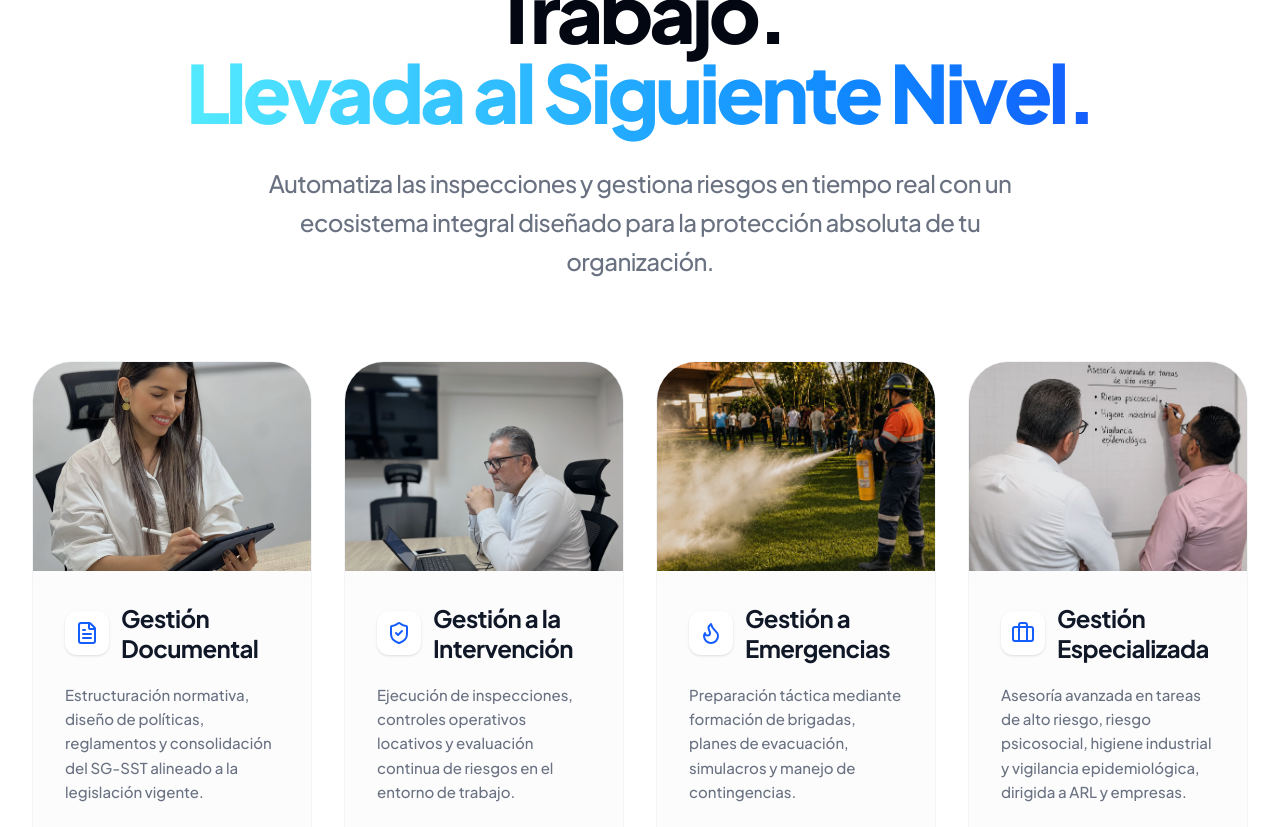
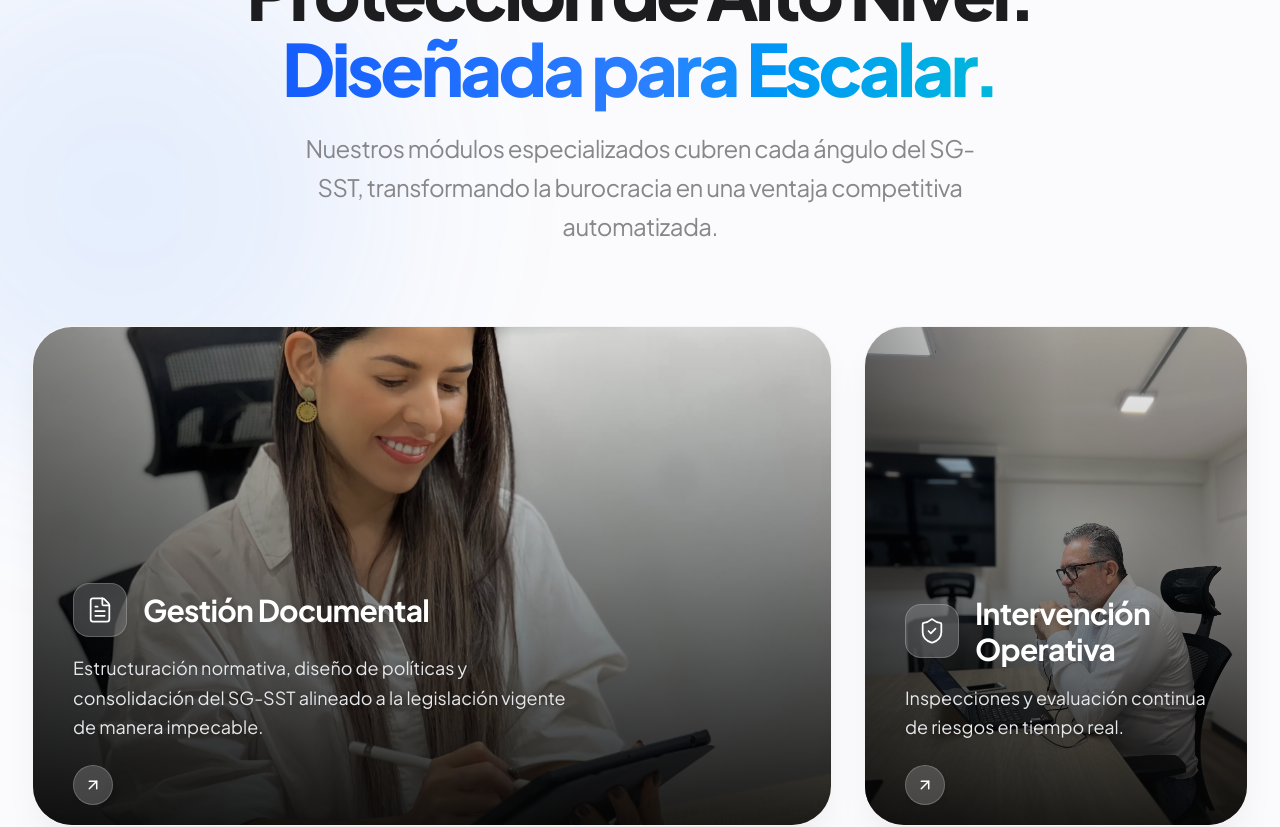
Before and after one commit to integralsst/sistemaintegral, a Next.js app: page / in a window 1280 px wide. Shown: the part 1040-1867 px from the top of the page. Built offline with nearby package versions, Linux system fonts and the light colour scheme; no server answers; the database is empty.

Commit message:
upgrade design12

```diff
--- a/app/components/main/Services.tsx
+++ b/app/components/main/Services.tsx
@@ -1,163 +1,192 @@
 "use client";
 
-import React from 'react';
+import React, { useRef } from 'react';
 import Link from 'next/link';
 import Image from 'next/image';
-import { motion, Variants } from 'framer-motion';
-import {
-  ArrowRight,
-  FileText,
-  ShieldCheck,
-  Flame,
-  Briefcase
-} from "lucide-react";
+import { motion, useScroll, useTransform, Variants } from 'framer-motion';
+import { ArrowRight, FileText, ShieldCheck, Flame, Briefcase } from "lucide-react";
 
-export default function Services() {
-  const serviceCategories = [
+interface ServiceCategory {
+  id: string;
+  icon: React.ReactNode;
+  title: string;
+  description: string;
+  imagePath: string;
+  span: string;
+}
+
+const serviceCategories: ServiceCategory[] = [
   {
     id: "gestion-documental",
-      icon: <FileText size={24} />,
+    icon: <FileText size={28} strokeWidth={1.5} />,
     title: "Gestión Documental",
-      description: "Estructuración normativa, diseño de políticas, reglamentos y consolidación del SG-SST alineado a la legislación vigente.",
-      imagePath: "/images/gestion-documental.webp"
+    description: "Estructuración normativa, diseño de políticas y consolidación del SG-SST alineado a la legislación vigente de manera impecable.",
+    imagePath: "/images/gestion-documental.webp",
+    span: "md:col-span-12 lg:col-span-8" // Tarjeta Ancha
   },
   {
     id: "gestion-a-la-intervencion",
-      icon: <ShieldCheck size={24} />,
-      title: "Gestión a la Intervención",
-      description: "Ejecución de inspecciones, controles operativos locativos y evaluación continua de riesgos en el entorno de trabajo.",
-      imagePath: "/images/intervencion.webp"
+    icon: <ShieldCheck size={28} strokeWidth={1.5} />,
+    title: "Intervención Operativa",
+    description: "Inspecciones y evaluación continua de riesgos en tiempo real.",
+    imagePath: "/images/intervencion.webp",
+    span: "md:col-span-12 lg:col-span-4" // Tarjeta Cuadrada
   },
   {
     id: "gestion-a-emergencias",
-      icon: <Flame size={24} />,
+    icon: <Flame size={28} strokeWidth={1.5} />,
     title: "Gestión a Emergencias",
-      description: "Preparación táctica mediante formación de brigadas, planes de evacuación, simulacros y manejo de contingencias.",
-      imagePath: "/images/emergencias.webp"
+    description: "Formación táctica de brigadas y simulacros de alta precisión.",
+    imagePath: "/images/emergencias.webp",
+    span: "md:col-span-12 lg:col-span-4" // Tarjeta Cuadrada
   },
   {
     id: "gestion-especializada",
-      icon: <Briefcase size={24} />,
+    icon: <Briefcase size={28} strokeWidth={1.5} />,
     title: "Gestión Especializada",
-      description: "Asesoría avanzada en tareas de alto riesgo, riesgo psicosocial, higiene industrial y vigilancia epidemiológica, dirigida a ARL y empresas.",
-      imagePath: "/images/especializada.webp"
+    description: "Asesoría avanzada en tareas de alto riesgo, riesgo psicosocial, higiene industrial y vigilancia epidemiológica para empresas.",
+    imagePath: "/images/especializada.webp",
+    span: "md:col-span-12 lg:col-span-8" // Tarjeta Ancha
   }
 ];
 
-  // Variantes de animación
-  const gridVariants: Variants = {
-    hidden: { opacity: 0 },
-    show: {
-      opacity: 1,
-      transition: { staggerChildren: 0.15, delayChildren: 0.1 }
-    }
+const APPLE_EASE = [0.16, 1, 0.3, 1] as [number, number, number, number];
+
+const headerVariants: Variants = {
+  hidden: { opacity: 0, y: 30 },
+  show: { opacity: 1, y: 0, transition: { duration: 1, ease: APPLE_EASE } }
 };
 
-  const cardVariants: Variants = {
-    hidden: { opacity: 0, y: 40, scale: 0.98 },
-    show: {
-      opacity: 1,
-      y: 0,
-      scale: 1,
-      transition: { type: "spring", stiffness: 80, damping: 20 }
-    }
-  };
+export default function Services() {
+  const containerRef = useRef<HTMLElement>(null);
+  const { scrollYProgress } = useScroll({
+    target: containerRef,
+    offset: ["start end", "end start"]
+  });
+
+  // Efecto Parallax para luces de fondo
+  const yBg = useTransform(scrollYProgress, [0, 1], ["0%", "30%"]);
 
   return (
-   <section id="servicios" className="w-full pt-16 pb-32 px-4 sm:px-6 lg:px-8 relative z-10 bg-white overflow-hidden">
-      <div className="max-w-[1400px] mx-auto flex flex-col items-center text-center">
+    <section
+      id="servicios"
+      ref={containerRef}
+      // Fondo Apple Light Mode
+      className="relative w-full py-24 md:py-32 px-4 sm:px-6 lg:px-8 bg-[#fbfbfd] overflow-hidden font-sans"
+    >
+      {/* Luces Volumétricas adaptadas para fondo claro */}
+      <motion.div style={{ y: yBg }} className="absolute inset-0 pointer-events-none z-0">
+        <div className="absolute top-[-10%] left-[-10%] w-[500px] h-[500px] bg-blue-500/10 rounded-full blur-[100px]" />
+        <div className="absolute bottom-[-10%] right-[-10%] w-[600px] h-[600px] bg-cyan-400/10 rounded-full blur-[120px]" />
+      </motion.div>
 
+      <div className="relative z-10 max-w-[1400px] mx-auto flex flex-col items-center">
+
+        {/* Encabezado */}
         <motion.div
-          initial={{ opacity: 0, y: 20 }}
-          whileInView={{ opacity: 1, y: 0 }}
-          viewport={{ once: true }}
-          transition={{ duration: 0.6, ease: "easeOut" }}
-          className="inline-flex items-center gap-2 px-4 py-2 rounded-full bg-blue-600/10 text-blue-700 font-semibold text-sm tracking-wide mb-8"
+          initial="hidden"
+          whileInView="show"
+          viewport={{ once: true, margin: "-100px" }}
+          className="flex flex-col items-center text-center mb-20 w-full"
         >
+          <motion.div variants={headerVariants} className="inline-flex items-center gap-2 px-4 py-1.5 rounded-full bg-blue-600/10 border border-blue-600/15 text-blue-700 font-semibold text-xs md:text-sm tracking-widest uppercase mb-8 backdrop-blur-md">
             <span className="relative flex h-2 w-2">
               <span className="animate-ping absolute inline-flex h-full w-full rounded-full bg-blue-600 opacity-75"></span>
               <span className="relative inline-flex rounded-full h-2 w-2 bg-blue-600"></span>
             </span>
-          Operación a Nivel Nacional
+            Ecosistema Integral
           </motion.div>
 
-        {/* Título corregido con la paleta de colores solicitada */}
-        <motion.h1
-          initial={{ opacity: 0, y: 20, filter: "blur(8px)" }}
-          whileInView={{ opacity: 1, y: 0, filter: "blur(0px)" }}
-          viewport={{ once: true }}
-          transition={{ duration: 0.8, delay: 0.1, ease: [0.21, 0.47, 0.32, 0.98] }}
-          className="text-4xl sm:text-6xl lg:text-[5rem] font-black leading-[1] tracking-tighter text-gray-950 mb-8 max-w-5xl"
+          <motion.h2
+            variants={headerVariants}
+            className="text-[#1d1d1f] text-4xl sm:text-5xl md:text-7xl font-extrabold leading-[1.05] tracking-tighter mb-6 max-w-4xl"
           >
-          Seguridad y Salud en el Trabajo. <br className="hidden md:block" />
-          <span className="bg-gradient-to-r from-cyan-300 to-blue-600 text-transparent bg-clip-text">
-            Llevada al Siguiente Nivel.
+            Protección de Alto Nivel.<br />
+            {/* Gradiente oscuro/intenso para contrastar con el fondo blanco */}
+            <span className="bg-clip-text text-transparent bg-gradient-to-r from-blue-600 via-blue-500 to-cyan-500">
+              Diseñada para Escalar.
             </span>
-        </motion.h1>
+          </motion.h2>
 
           <motion.p
-          initial={{ opacity: 0, y: 20 }}
-          whileInView={{ opacity: 1, y: 0 }}
-          viewport={{ once: true }}
-          transition={{ duration: 0.8, delay: 0.2, ease: "easeOut" }}
-          className="text-xl md:text-2xl text-gray-500 font-medium max-w-3xl leading-relaxed tracking-tight mb-20"
+            variants={headerVariants}
+            className="text-[#86868b] text-lg md:text-2xl font-normal max-w-2xl leading-relaxed tracking-tight"
           >
-          Automatiza las inspecciones y gestiona riesgos en tiempo real con un ecosistema integral diseñado para la protección absoluta de tu organización.
+            Nuestros módulos especializados cubren cada ángulo del SG-SST, transformando la burocracia en una ventaja competitiva automatizada.
           </motion.p>
+        </motion.div>
 
+        {/* Bento Grid */}
+        <div className="grid grid-cols-1 md:grid-cols-12 gap-6 lg:gap-8 w-full">
+          {serviceCategories.map((category, index) => (
             <motion.div
-          variants={gridVariants}
-          initial="hidden"
-          whileInView="show"
+              key={category.id}
+              initial={{ opacity: 0, y: 50, scale: 0.95 }}
+              whileInView={{ opacity: 1, y: 0, scale: 1 }}
               viewport={{ once: true, margin: "-50px" }}
-          className="grid grid-cols-1 md:grid-cols-2 lg:grid-cols-4 gap-6 lg:gap-8 w-full text-left"
+              transition={{ duration: 0.8, delay: index * 0.1, ease: APPLE_EASE }}
+              className={`${category.span} group h-[450px] md:h-[500px] will-change-transform`}
             >
-          {serviceCategories.map((category, index) => (
-            <motion.div key={index} variants={cardVariants} className="h-full">
               <Link
                 href={`/servicios/${category.id}`}
-                className="group relative bg-[#f8f8fa] border border-gray-100 rounded-[2rem] md:rounded-[2.5rem] flex flex-col overflow-hidden hover:shadow-2xl hover:shadow-blue-900/10 hover:border-blue-100 hover:-translate-y-2 transition-all duration-500 ease-[cubic-bezier(0.21,0.47,0.32,0.98)] cursor-pointer h-full"
+                // Sombra difusa premium estilo Apple para fondos claros
+                className="relative block w-full h-full rounded-[2.5rem] overflow-hidden bg-white border border-black/[0.04] shadow-[0_20px_40px_-15px_rgba(0,0,0,0.1)] hover:shadow-[0_30px_60px_-15px_rgba(0,0,0,0.2)] hover:border-black/[0.08] transition-all duration-500"
               >
-
-                {/* Contenedor de Imagen con Efecto Parallax Suave */}
-                <div className="w-full aspect-[4/3] relative overflow-hidden bg-gray-200">
-                  <div className="absolute inset-0 bg-gray-900/10 group-hover:bg-transparent transition-colors duration-500 z-10" />
+                {/* Capa de Imagen Dinámica */}
+                <motion.div
+                  className="absolute inset-0 w-full h-full"
+                  whileHover={{ scale: 1.05 }}
+                  transition={{ duration: 1.5, ease: APPLE_EASE }}
+                >
                   <Image
                     src={category.imagePath}
                     alt={category.title}
                     fill
-                    className="object-cover transform scale-105 group-hover:scale-100 transition-transform duration-1000 ease-[cubic-bezier(0.21,0.47,0.32,0.98)]"
-                    sizes="(max-width: 768px) 100vw, (max-width: 1200px) 50vw, 25vw"
+                    className="object-cover transition-all duration-700"
+                    sizes="(max-width: 768px) 100vw, 50vw"
                   />
-                </div>
+                  {/* Scrims para asegurar que el texto interior siempre sea legible (blanco sobre oscuro) */}
+                  <div className="absolute inset-0 bg-gradient-to-t from-[#050505]/90 via-[#050505]/40 to-transparent" />
+                  <div className="absolute inset-0 bg-gradient-to-r from-black/50 via-transparent to-transparent opacity-80" />
+                </motion.div>
 
-                <div className="p-8 flex flex-col flex-grow bg-white/50 backdrop-blur-sm">
-                  <div className="flex items-center gap-3 mb-5">
-                    <div className="p-2.5 bg-white rounded-xl shadow-sm text-blue-600 group-hover:bg-blue-600 group-hover:text-white transition-colors duration-500">
+                {/* Contenido Flotante (Glassmorphism UI adaptado) */}
+                <div className="absolute inset-0 p-8 md:p-10 flex flex-col justify-end z-20">
+                  <motion.div
+                    initial={{ y: 20 }}
+                    whileHover={{ y: 0 }}
+                    transition={{ duration: 0.5, ease: APPLE_EASE }}
+                    className="flex flex-col"
+                  >
+                    <div className="flex items-center gap-4 mb-4">
+                      {/* Icono con Glassmorphism */}
+                      <div className="p-3 bg-white/20 backdrop-blur-xl border border-white/20 rounded-2xl text-white group-hover:bg-white group-hover:text-blue-600 transition-all duration-500 shadow-lg">
                         {category.icon}
                       </div>
-                    <h3 className="text-xl md:text-2xl font-bold text-gray-900 tracking-tight leading-tight">
+                      <h3 className="text-2xl md:text-3xl font-bold text-white tracking-tight drop-shadow-md">
                         {category.title}
                       </h3>
                     </div>
 
-                  <p className="text-gray-500 font-medium text-[15px] leading-relaxed mb-8 flex-grow">
+                    <p className="text-gray-200 font-normal text-base md:text-lg leading-relaxed max-w-lg mb-6 line-clamp-3 drop-shadow-sm">
                       {category.description}
                     </p>
 
-                  <div className="mt-auto flex items-center justify-between text-blue-600 font-bold text-[15px]">
-                    <span className="opacity-0 -translate-x-4 group-hover:opacity-100 group-hover:translate-x-0 transition-all duration-500 ease-[cubic-bezier(0.21,0.47,0.32,0.98)]">
-                      Saber más
+                    {/* Botón Magnético Interactivo */}
+                    <div className="flex items-center gap-2 overflow-hidden">
+                      <div className="w-10 h-10 rounded-full bg-white/20 backdrop-blur-md border border-white/20 flex items-center justify-center group-hover:bg-white group-hover:border-white transition-all duration-500 shadow-md">
+                        <ArrowRight size={18} className="text-white group-hover:text-blue-600 transform -rotate-45 group-hover:rotate-0 transition-transform duration-500 ease-[cubic-bezier(0.16,1,0.3,1)]" />
+                      </div>
+                      <span className="font-semibold text-white/0 -translate-x-4 group-hover:translate-x-0 group-hover:text-white transition-all duration-500 ease-[cubic-bezier(0.16,1,0.3,1)] drop-shadow-md">
+                        Explorar solución
                       </span>
-                    <div className="w-10 h-10 rounded-full bg-gray-50 flex items-center justify-center group-hover:bg-blue-50 transition-colors duration-500">
-                      <ArrowRight size={18} className="transform -rotate-45 group-hover:rotate-0 transition-transform duration-500" />
                     </div>
-                  </div>
+                  </motion.div>
                 </div>
               </Link>
             </motion.div>
           ))}
-        </motion.div>
+        </div>
 
       </div>
     </section>
```
Lines whose indentation alone changed are shown as unchanged.
